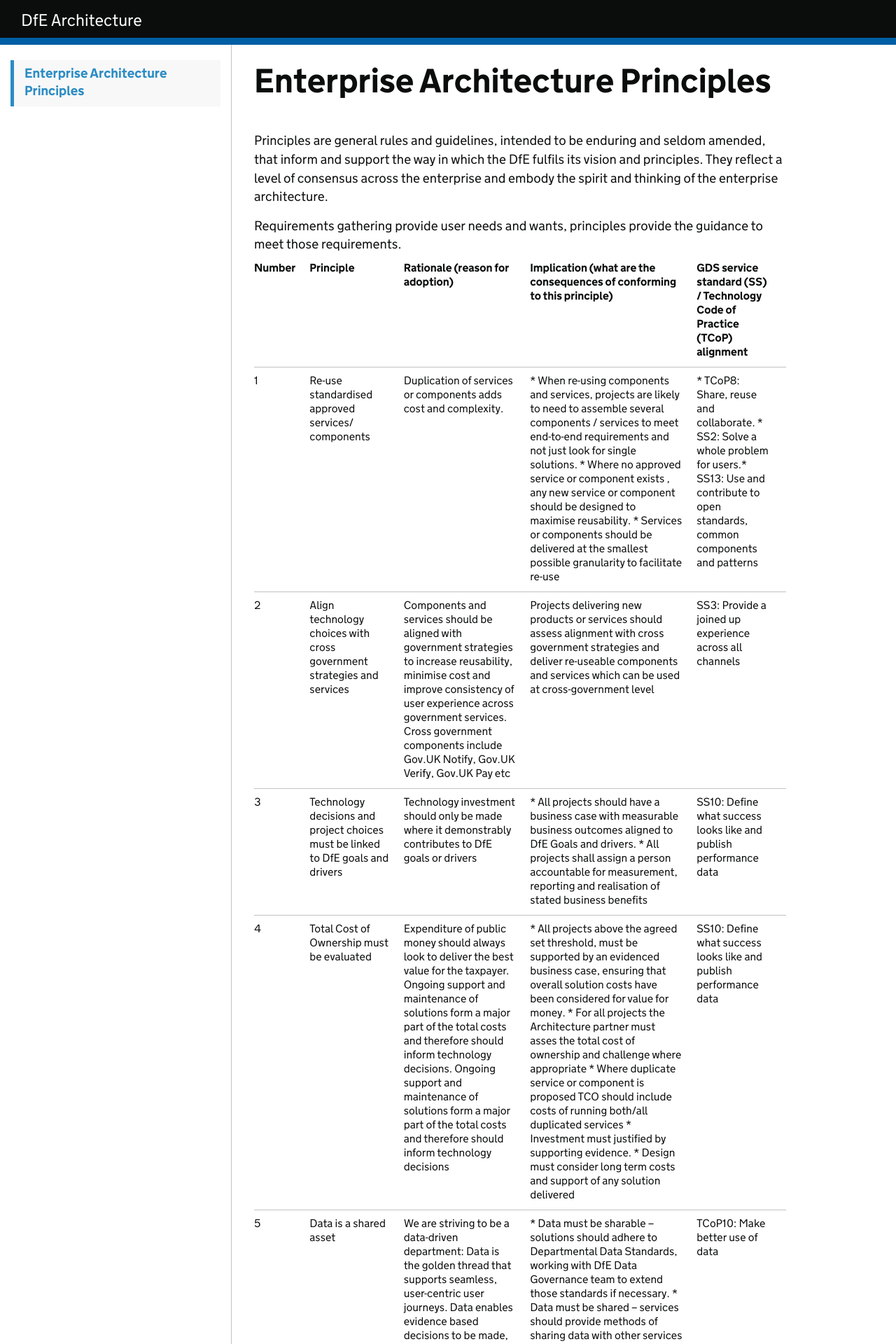
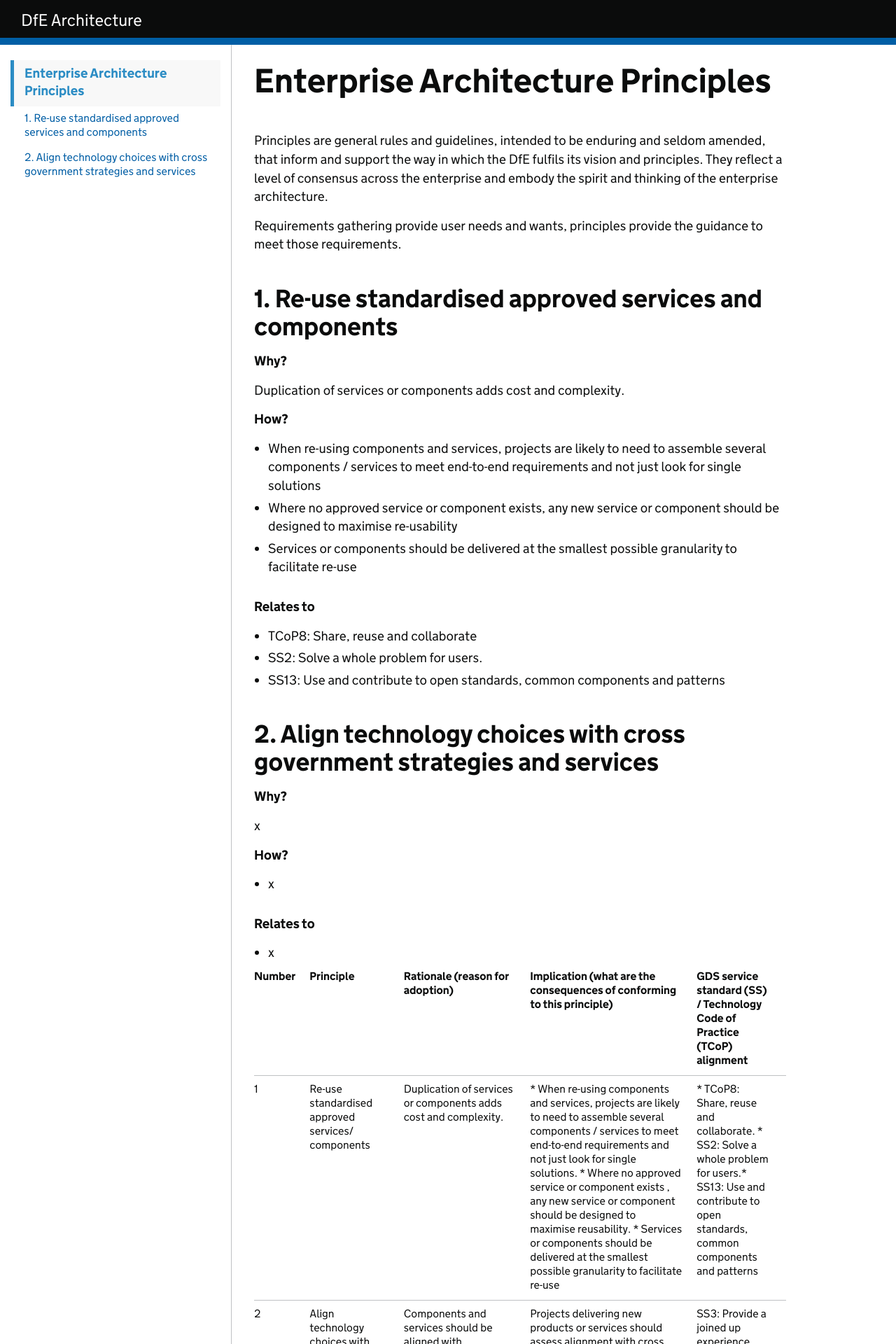
Before and after one commit to DFE-Digital/architecture, a Jekyll site: the page built from principles/index.md, in a window 1280 px wide. Shown: the top 1920 px of the page at 70% size. Built offline with Jekyll 4.4.1, drawn with Linux system fonts in a browser that asks for light colours; our own code applies the rules of GitHub Pages for plain Markdown files; some of the changed text lies outside the part shown.

Commit message:
Update index.md
Re-formatted the first principle, see what you think?

Co-Authored-By: mbeaton25 <mbeaton25@users.noreply.github.com>

```diff
--- a/principles/index.md
+++ b/principles/index.md
@@ -8,6 +8,36 @@ expires: 2020-01-01
 Principles are general rules and guidelines, intended to be enduring and seldom amended, that inform and support the way in which the DfE fulfils its vision and principles. They reflect a level of consensus across the enterprise and embody the spirit and thinking of the enterprise architecture.
 
 Requirements gathering provide user needs and wants, principles provide the guidance to meet those requirements.
+
+## 1. Re-use standardised approved services and components
+
+__Why?__
+
+Duplication of services or components adds cost and complexity.
+
+__How?__
+- When re-using components and services, projects are likely to need to assemble several components / services to meet end-to-end requirements and not just look for single solutions
+- Where no approved service or component exists, any new service or component should be designed to maximise re-usability
+- Services or components should be delivered at the smallest possible granularity to facilitate re-use
+
+__Relates to__
+
+- TCoP8: Share, reuse and collaborate
+- SS2: Solve a whole problem for users.
+- SS13: Use and contribute to open standards, common components and patterns
+
+## 2. Align technology choices with cross government strategies and services
+
+__Why?__
+
+x
+
+__How?__
+- x
+
+__Relates to__
+
+- x
 
 Number | Principle | Rationale (reason for adoption) | Implication (what are the consequences of conforming to this principle) | GDS service standard (SS) / Technology Code of Practice (TCoP) alignment
 - | - | - | - | -
```
